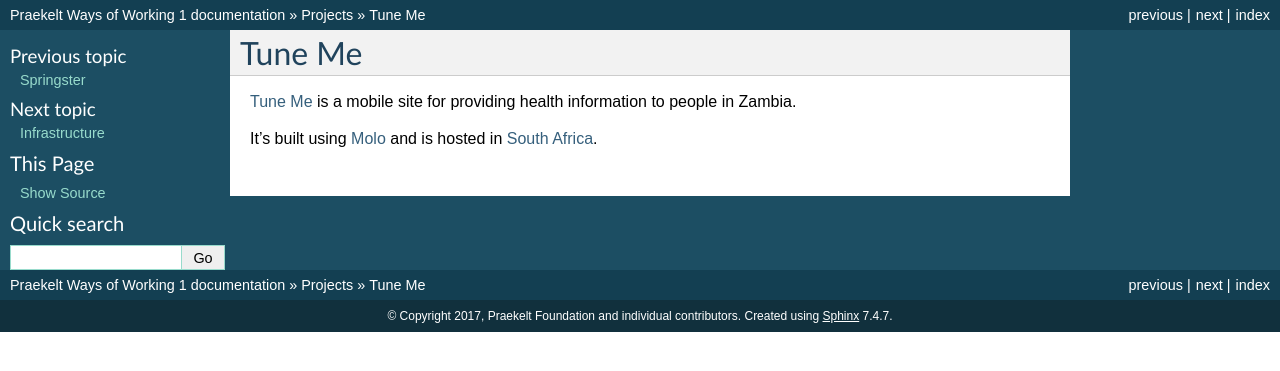
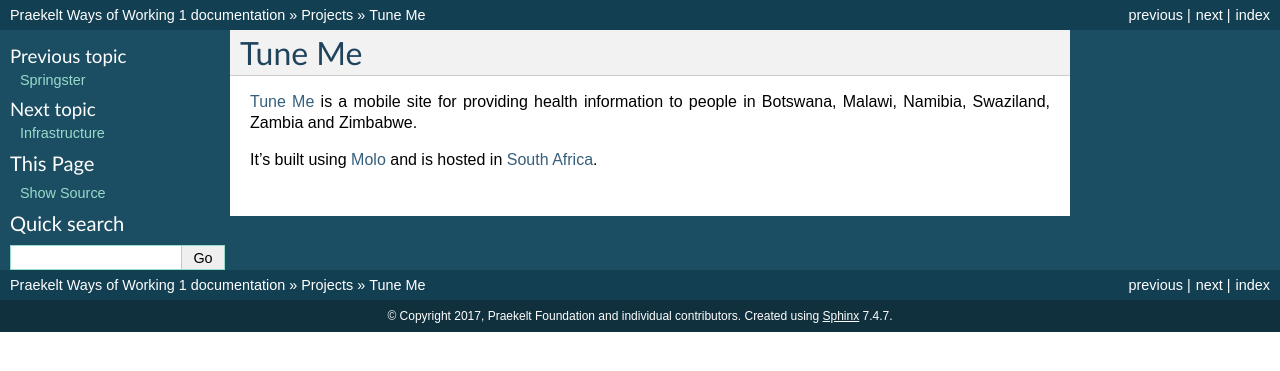
Before and after one commit to praekeltfoundation/ways-of-working, a Sphinx documentation site: the page built from docs/projects/tuneme.md, in a window 1280 px wide. Shown: the top 371 px of the page. Built offline with Sphinx 7.4.7, drawn with Linux system fonts in a browser that asks for light colours.

Commit message:
Add full list of countries for Tune Me

```diff
--- a/docs/projects/tuneme.md
+++ b/docs/projects/tuneme.md
@@ -1,7 +1,8 @@
 # Tune Me
 
 [Tune Me](https://tuneme.org/) is a mobile site for providing health
-information to people in Zambia.
+information to people in Botswana, Malawi, Namibia, Swaziland, Zambia
+and Zimbabwe.
 
 It's built using [Molo](../tech/molo.html) and is hosted in
 [South Africa](../infrastructure/south-africa.html).
```
